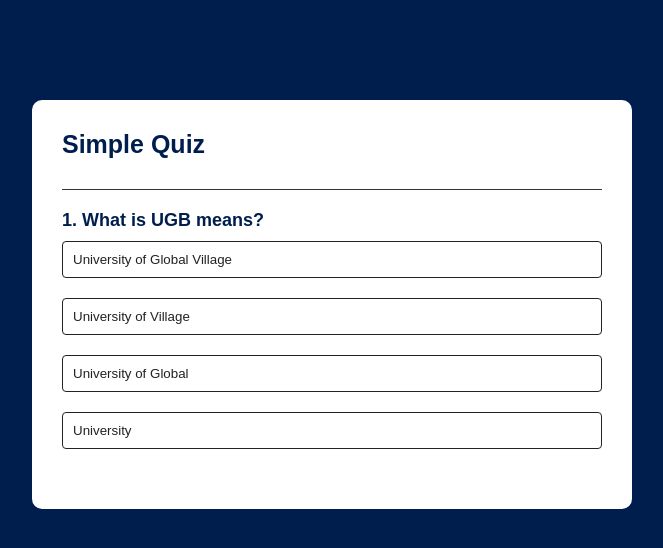
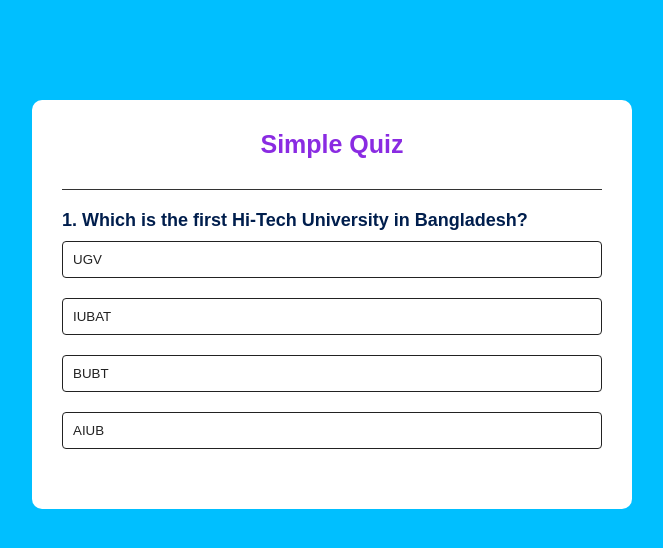
Before and after one commit to HridaySarder/simple-quiz-app, a plain HTML site: page index.htm in a window 1280 px wide. Shown: the whole page, without its empty margins (308-971 px from the left). Drawn offline with Linux system fonts and the light colour scheme.

Commit message:
added question and answer

```diff
--- a/script.js
+++ b/script.js
@@ -1,72 +1,90 @@
 const question = [
   {
-    question:"What is UGB means?",
+    question:"Which is the first Hi-Tech University in Bangladesh?",
     answer:[
       {
-        text:"University of Global Village",correct:true
+        text:"UGV",correct:true
       },
       {
-        text:"University of  Village",correct:false
+        text:"IUBAT",correct:false
       },
       {
-        text:"University of Global ",correct:false
+        text:"BUBT",correct:false
       },
       {
-        text:"University",correct:false
+        text:"AIUB",correct:false
       }
     ]
 
   },
   {
-    question:"What is UGB means?",
+    question:"Who is the chairman of UGV?",
     answer:[
       {
-        text:"University of Global Village",correct:true
+        text:"Dr. Kaykobad",correct:false
       },
       {
-        text:"University of  Village",correct:false
+        text:"Md. Imran Chowdhury",correct:true
       },
       {
-        text:"University of Global ",correct:false
+        text:"Newton MA Hakim ",correct:false
       },
       {
-        text:"University",correct:false
+        text:"Md Farid Ahmad",correct:false
       }
     ]
 
   },
   {
-    question:"What is UGB means?",
+    question:"In which year UGV was established?",
     answer:[
       {
-        text:"University of Global Village",correct:true
+        text:"2015",correct:false
       },
       {
-        text:"University of  Village",correct:false
+        text:"2016",correct:true
       },
       {
-        text:"University of Global ",correct:false
+        text:"2017",correct:false
       },
       {
-        text:"University",correct:false
+        text:"2018",correct:false
       }
     ]
 
   },
   {
-    question:"What is UGB means?",
+    question:"Who is the Vice-Chancellor of UGV",
     answer:[
       {
-        text:"University of Global Village",correct:true
+        text:"Abdul Baqee",correct:true
       },
       {
-        text:"University of  Village",correct:false
+        text:"Engr. A.H.M. Delwar Haidar",correct:false
       },
       {
-        text:"University of Global ",correct:false
+        text:"Professor Badiuzzaman",correct:false
       },
       {
-        text:"University",correct:false
+        text:"Professor Dr. Md. Kaykobad",correct:false
+      }
+    ]
+
+  },
+  {
+    question:"What is the Motto of UGV",
+    answer:[
+      {
+        text:"Knowledge is Power",correct:false
+      },
+      {
+        text:"Know Thyself",correct:false
+      },
+      {
+        text:"Honesty is the best policy",correct:false
+      },
+      {
+        text:"Knowledge is Light",correct:true
       }
     ]
 
--- a/style.css
+++ b/style.css
@@ -5,7 +5,7 @@
   box-sizing: border-box;
 }
 body{
-  background: #001e4d;
+  background: deepskyblue;
 }
 .app{
   background: #fff;
@@ -17,7 +17,9 @@
 }
 .app h1{
   font-size: 25px;
-  color: #001e4d;
+  text-align: center;
+color: blueviolet;
+  /* color: #001e4d; */
   font-weight: 600;
   border-bottom: 1px solid #333;
   padding-bottom: 30px;
```
